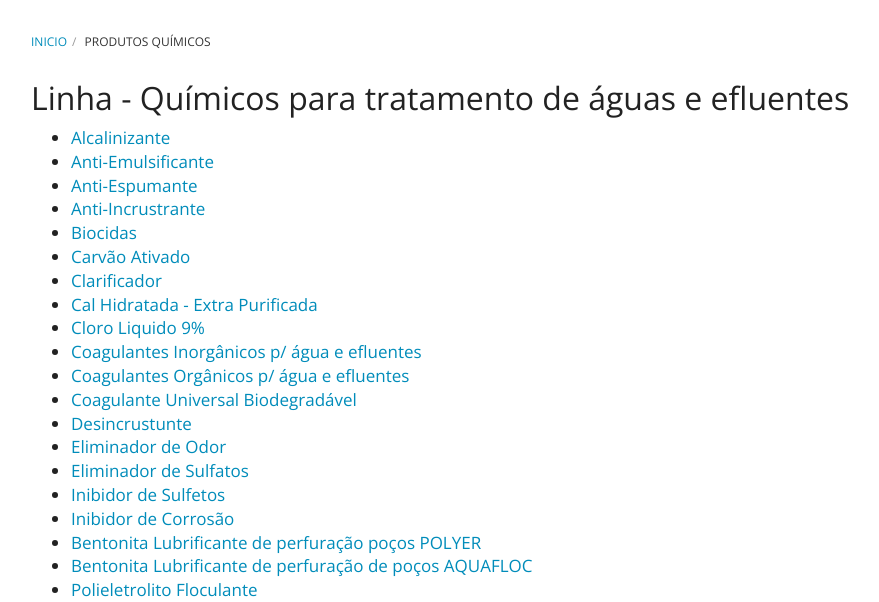
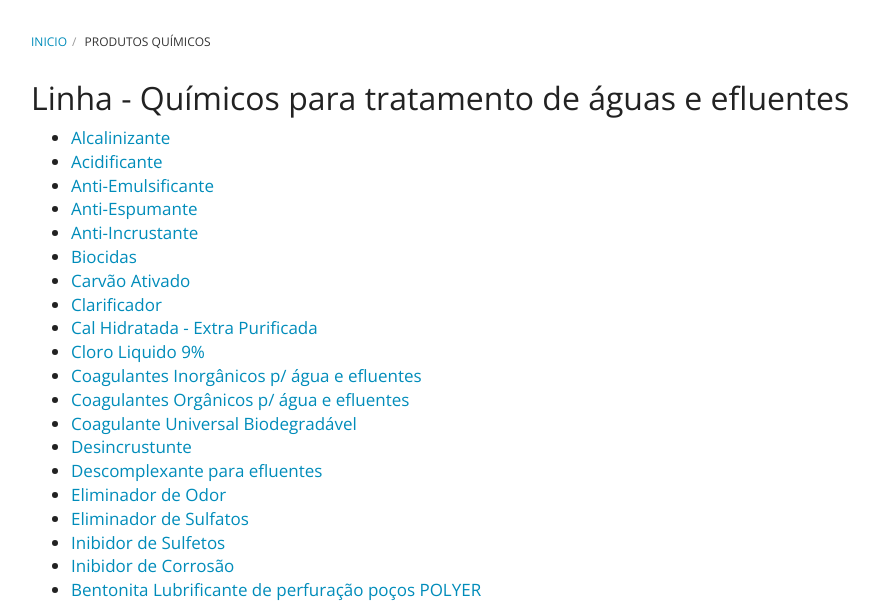
Before and after one commit to purewaterefluentes/purewaterefluentes.github.io, a Jekyll site: the page built from produtos/index.md, in a window 1280 px wide and 900 px high, cut to the strip 298-900 px from the top of the window. Shown: the whole strip, without its empty margins (39-918 px from the left). Built offline with Jekyll 4.4.1, drawn with Linux system fonts in a browser that asks for light colours; nearby versions of some CDN libraries; library files that are not in the unit come from our copies.

Commit message:
Update index.md

```diff
--- a/produtos/index.md
+++ b/produtos/index.md
@@ -6,10 +6,11 @@
 
 ## Linha - Químicos para tratamento de águas e efluentes
 
-- [Alcalinizante](alcalinizante.html)
+- [Alcalinizante](alcalinizante-corretor-ph.html)
+- [Acidificante](corretor-ph-acidificante.html)
 - [Anti-Emulsificante](anti-emulsificante-efluentes.html)
 - [Anti-Espumante](anti-espumante.html)
-- [Anti-Incrustrante](anti-incrustante-agua.html)
+- [Anti-Incrustante](anti-incrustante-agua.html)
 - [Biocidas](biocidas.html)
 - [Carvão Ativado](carvao-ativo.html)
 - [Clarificador](clarificador-agua-efluentes.html)
@@ -19,6 +20,7 @@
 - [Coagulantes Orgânicos p/ água e efluentes](coagulante-organico-agua-efluentes.html)
 - [Coagulante Universal Biodegradável](coagulante-floculante-orgânico-AQUAFLOC.html)
 - [Desincrustunte](desincrustante.html)
+- [Descomplexante para efluentes](descomplexante-efluente-industrial.html)
 - [Eliminador de Odor](eliminador-de-odor.html)
 - [Eliminador de Sulfatos](eliminador-de-sulfatos.html)
 - [Inibidor de Sulfetos](inibidor-de-sulfetos.html)
```
